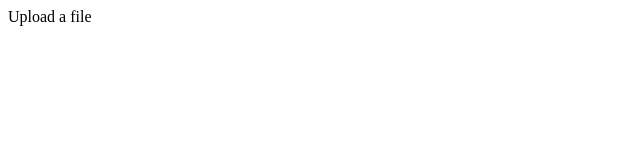
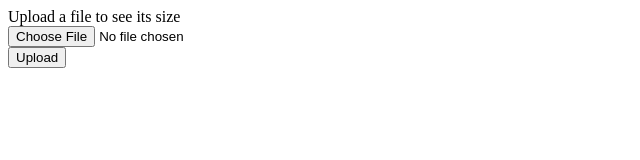
Before and after one commit to msestellemarie/file-metadata, a website: page static/index.html in a window 1280 px wide. Shown: the whole page, without its empty margins (0-640 px from the left). Drawn offline with Linux system fonts and the light colour scheme.

Commit message:
basic working solution

```diff
--- a/static/index.html
+++ b/static/index.html
@@ -4,6 +4,16 @@
     <title>File Metadata</title>
   </head>
   <body>
-    <div>Upload a file</div>
+    <form action="/file-size" method="post" enctype="multipart/form-data">
+      <div>
+        <label>Upload a file to see its size</label>
+      </div>
+      <div>
+        <input type="file" name="sizeCheck"></input>
+      </div>
+      <div>
+        <button type=submit>Upload</button>
+      </div>
+    </form>
   </body>
 </html>
```
Also changed, not shown: index.js (+7 -0 lines).
